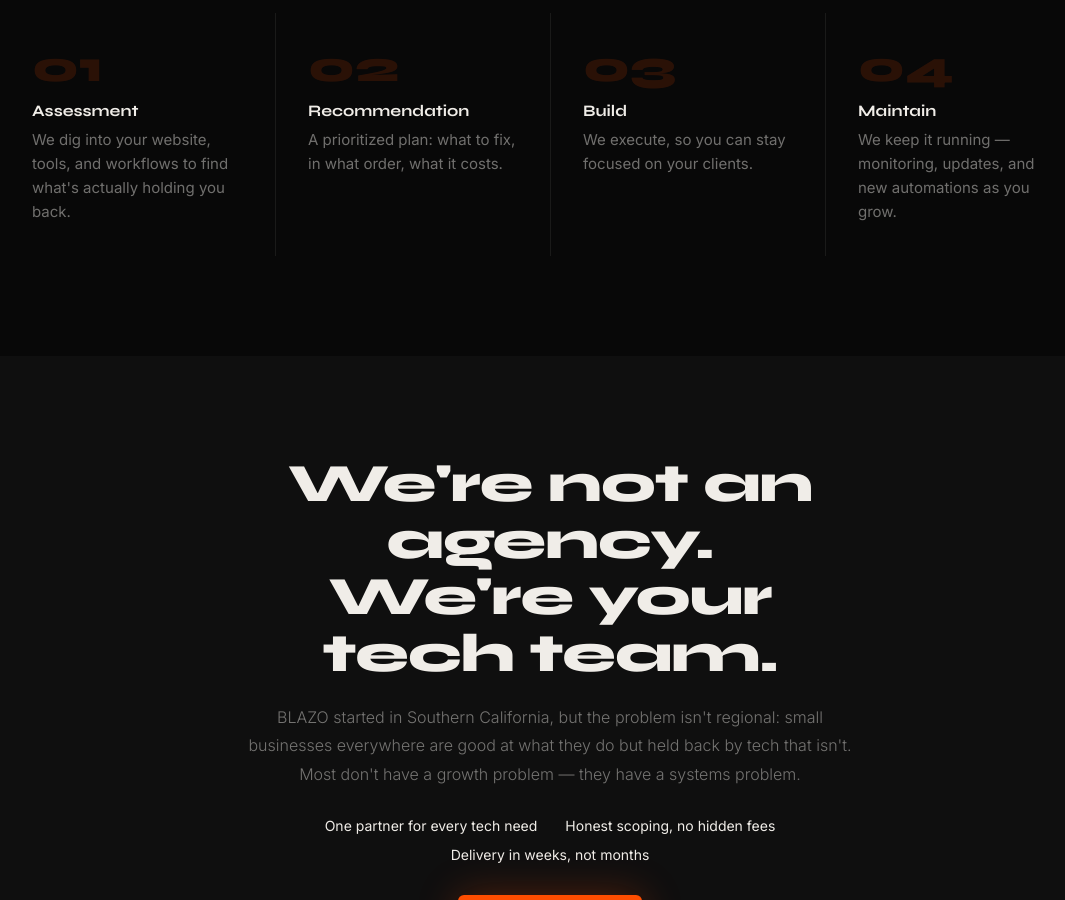
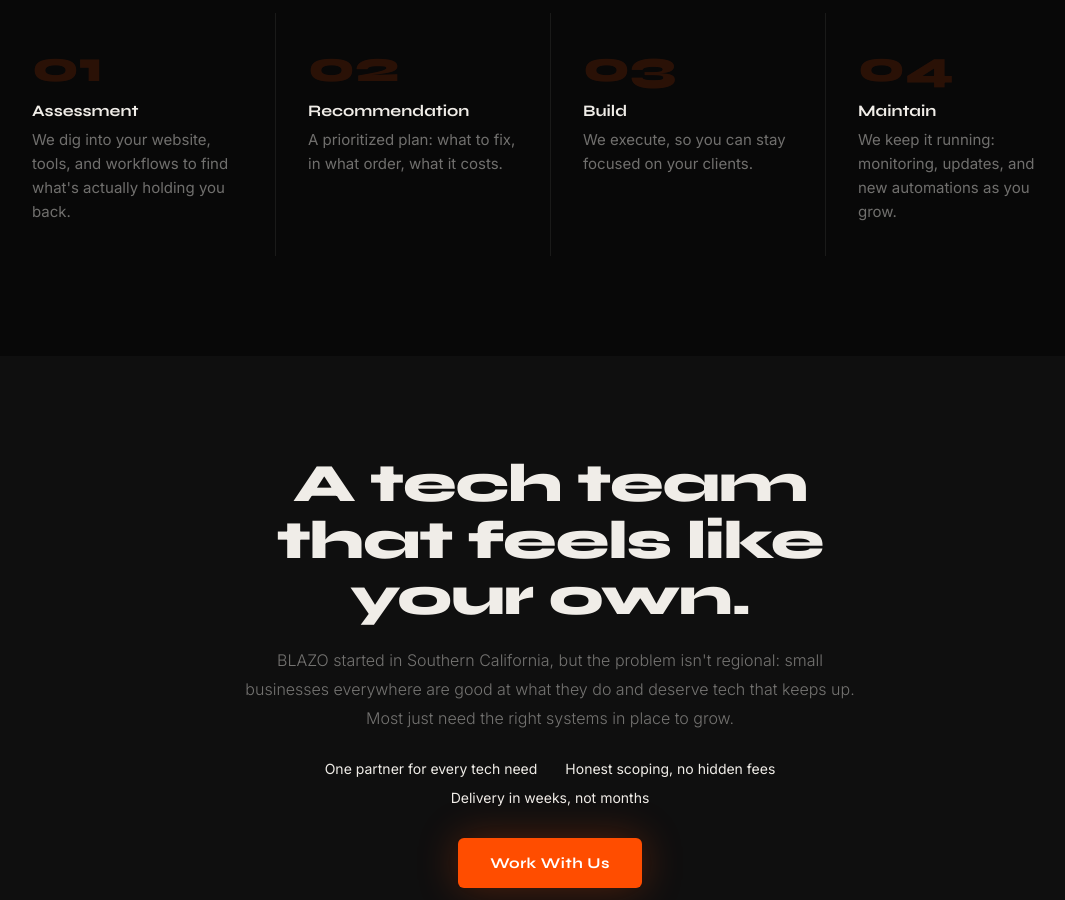
Before and after one commit to thejordanbautista/tech-consulting, a plain HTML site: page index.html in a window 1280 px wide. Shown: the part 1900-2800 px from the top of the page, without its empty margins (90-1155 px from the left). Drawn offline with Linux system fonts and the light colour scheme.

Commit message:
Positive copy pass, remove em dashes

```diff
--- a/index.html
+++ b/index.html
@@ -198,7 +198,7 @@
     <h1>
       The tech team<br/>
       your business<br/>
-      <span class="accent">never had.</span>
+      <span class="accent">deserves.</span>
     </h1>
     <p class="hero-sub">
       We partner with small businesses to find what's costing them and build the systems to fix it.
@@ -291,7 +291,7 @@
     <div class="process-step">
       <div class="step-num">04</div>
       <div class="step-title">Maintain</div>
-      <p class="step-desc">We keep it running — monitoring, updates, and new automations as you grow.</p>
+      <p class="step-desc">We keep it running: monitoring, updates, and new automations as you grow.</p>
     </div>
   </div>
 </div>
@@ -299,9 +299,9 @@
 <!-- ABOUT -->
 <section id="about">
   <div class="about-content">
-    <h2>We're not an agency.<br/>We're your tech team.</h2>
+    <h2>A tech team<br/>that feels like your own.</h2>
     <p class="about-text">
-      BLAZO started in Southern California, but the problem isn't regional: small businesses everywhere are good at what they do but held back by tech that isn't. Most don't have a growth problem — they have a systems problem.
+      BLAZO started in Southern California, but the problem isn't regional: small businesses everywhere are good at what they do and deserve tech that keeps up. Most just need the right systems in place to grow.
     </p>
     <ul class="about-list">
       <li>One partner for every tech need</li>
```
